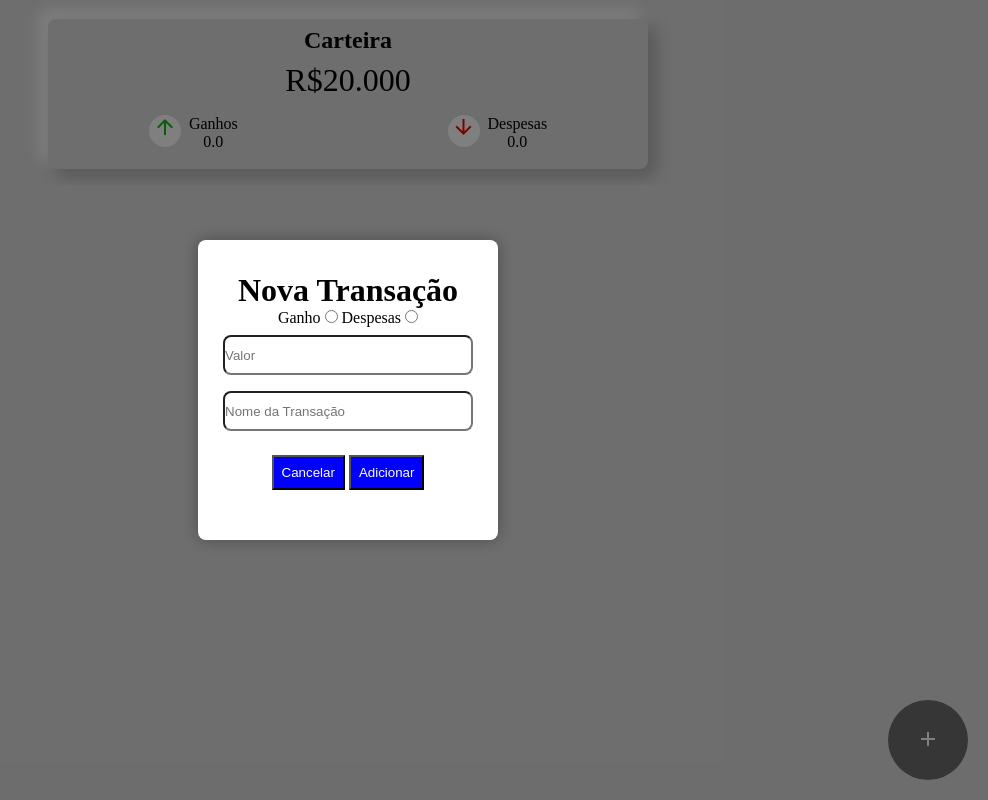
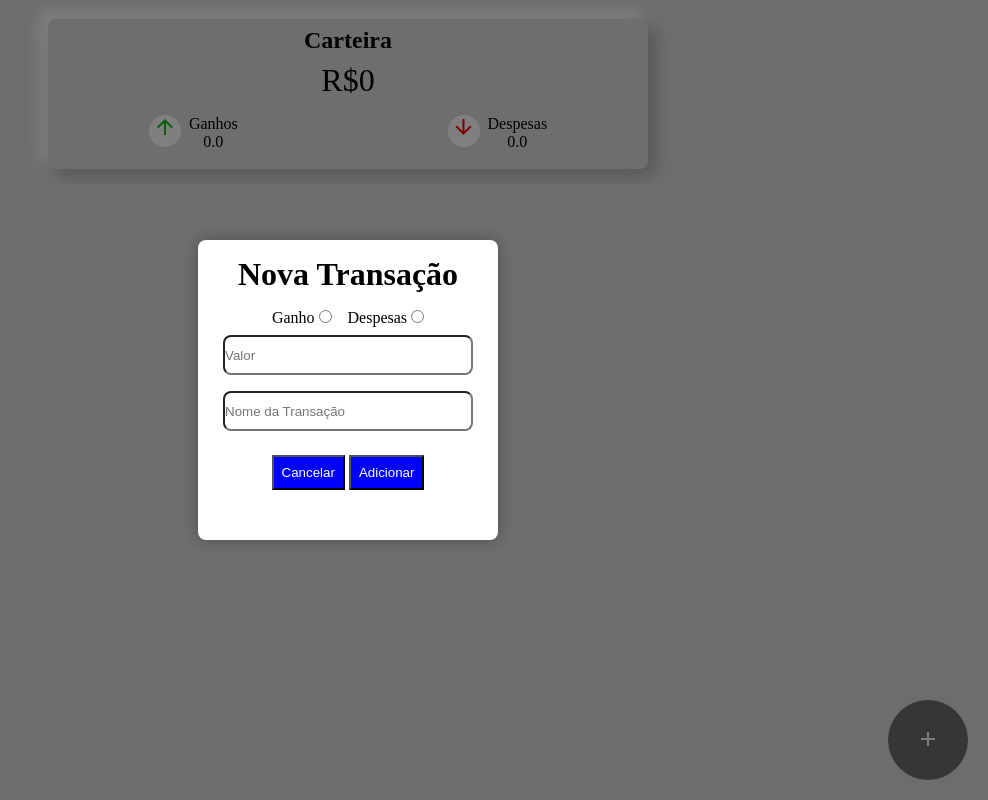
Before and after one commit to PatricioSA/controle-financeiro, a plain HTML site: page index.html in a window 1280 px wide. Both pictures are taken after a click on the button "add". Shown: the whole page, without its empty margins (292-1280 px from the left). Drawn offline with nearby package versions, Linux system fonts and the light colour scheme.

Commit message:
ajustes de estilo

```diff
--- a/index.html
+++ b/index.html
@@ -16,7 +16,7 @@
     <main>
         <section class="top-card">
             <h1>Carteira</h1>
-            <p id="total-value">R$20.000</p>
+            <p id="total-value">R$0</p>
             <div>
                 <div>
                     <span class="material-symbols-outlined seta" style="color: #10b810;">
@@ -33,25 +33,28 @@
             </div>
         </section>
 
-        <div id="botao">
         <button id="btn-new-transaction">
             <span class="material-symbols-outlined">
                 add
             </span>
         </button>
-        </div>
 
         <section class="transactions">
         </section>
 
-        <div id="box-dialog">
         <dialog>
             <h1>Nova Transação</h1>
 
+            <div id="inputs-radios">
+                <div>
                     <label>Ganho</label>
                     <input type="radio" name="tipo-transacao" value="receita">
+                </div>
+                <div>
                     <label>Despesas</label>
                     <input type="radio" name="tipo-transacao" value="despesa">
+                </div>
+            </div>
 
             <input type="number" placeholder="Valor" id="input-trasaction-value" class="input-text">
             <input type="text" placeholder="Nome da Transação" id="input-trasaction-name" class="input-text">
@@ -60,7 +63,7 @@
                 <button id="add-transaction">Adicionar</button>
             </div>
         </dialog>
-        </div>
+
     </main>
 </body>
 
--- a/style.css
+++ b/style.css
@@ -50,11 +50,6 @@ main {
     gap: 0.5rem;
 }
 
-#botao {
-    width: 600px;
-    margin: 0 auto;
-}
-
 #btn-new-transaction {
     position: fixed;
     bottom: 20px;
@@ -84,10 +79,6 @@ main {
     justify-content: space-between;
 }
 
-#box-dialog {
-    text-align: center;
-}
-
 dialog::backdrop {
     background-color: rgb(0 0 0 / .5);
 }
@@ -96,11 +87,22 @@ dialog {
     width: 300px;
     height: 300px;
     margin: 0 auto;
-    padding-top: 2rem;
+    padding-top: 1rem;
     top: 30%;
     border: none;
     border-radius: .5rem;
     box-shadow: 0 0 1em rgb(0 0 0 / .3);
+    text-align: center;
+}
+
+dialog h1 {
+    margin-bottom: 1rem;
+}
+
+dialog #inputs-radios {
+    display: flex;
+    justify-content: center;
+    gap: 1rem;
 }
 
 dialog .input-text {
```
Lines whose indentation alone changed are shown as unchanged.
